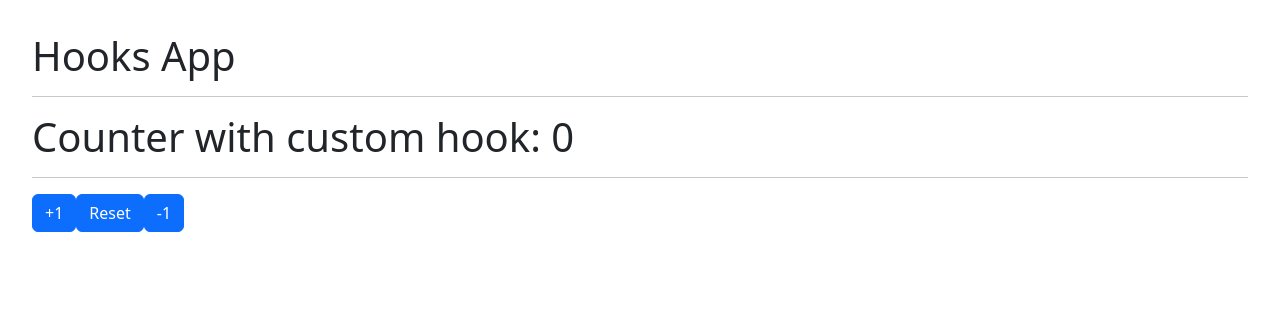
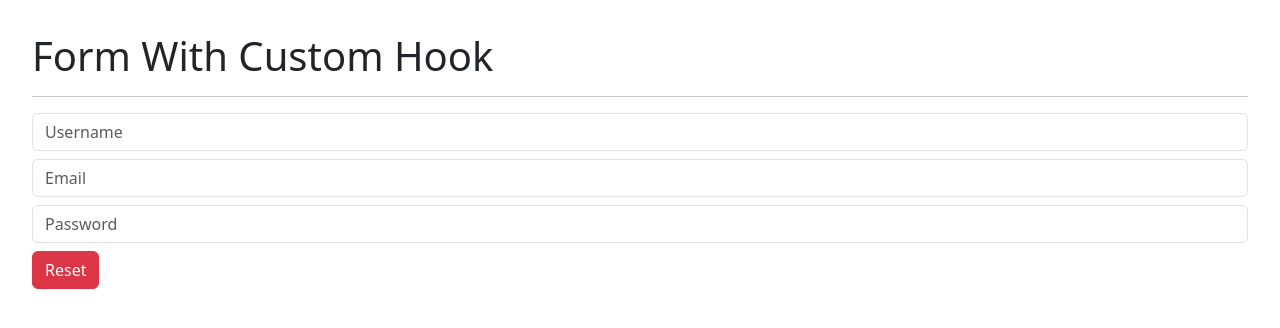
Before and after one commit to R4NU54/Aprendiendo-React, a React (Vite) app in the folder 06-hooks-app/: page / in a window 1280 px wide. Shown: the top 328 px of the page. Built offline with nearby package versions, Linux system fonts and the light colour scheme.

Commit message:
Add new components and hooks class

```diff
--- /dev/null
+++ b/06-hooks-app/src/02-useEffect/FormWithCustomHook.jsx
@@ -0,0 +1,48 @@
+import { useForm } from '../hooks/useForm';
+
+export const FormWithCustomHook = () => {
+  const { handleChange, username, password, email, onReset } = useForm({
+    username: '',
+    email: '',
+    password: '',
+  });
+
+  // const { username, email, password } = form;
+
+  return (
+    <>
+      <h1>Form With Custom Hook</h1>
+      <hr />
+      <input
+        type="text"
+        name="username"
+        className="form-control"
+        placeholder="Username"
+        value={username}
+        onChange={handleChange}
+      />
+
+      <input
+        type="email"
+        name="email"
+        className="form-control mt-2"
+        placeholder="Email"
+        value={email}
+        onChange={handleChange}
+      />
+
+      <input
+        type="password"
+        name="password"
+        className="form-control mt-2"
+        placeholder="Password"
+        value={password}
+        onChange={handleChange}
+      />
+
+      <button className="btn btn-danger mt-2" onClick={onReset}>
+        Reset
+      </button>
+    </>
+  );
+};
--- /dev/null
+++ b/06-hooks-app/src/02-useEffect/SimpleForm.jsx
@@ -0,0 +1,50 @@
+import { useState, useEffect } from 'react';
+import { Message } from './Message';
+
+export const SimpleForm = () => {
+  const [form, setform] = useState({
+    username: 'Raul',
+    email: 'rr@rr.com',
+  });
+
+  const { username, email } = form;
+
+  const handleChange = ({ target }) => {
+    const { name, value } = target;
+    setform({
+      ...form,
+      [name]: value,
+    });
+    console.log(name, value);
+  };
+
+  useEffect(() => {
+    console.log('Hey!');
+  }, [email]);
+
+  return (
+    <>
+      <h1>SimpleForm</h1>
+      <hr />
+      <input
+        type="text"
+        name="username"
+        className="form-control"
+        placeholder="Username"
+        value={username}
+        onChange={handleChange}
+      />
+
+      {username === 'Raul2' && <Message />}
+
+      <input
+        type="email"
+        name="email"
+        className="form-control mt-2"
+        placeholder="Email"
+        value={email}
+        onChange={handleChange}
+      />
+    </>
+  );
+};
--- /dev/null
+++ b/06-hooks-app/src/hooks/useForm.js
@@ -0,0 +1,24 @@
+import { useState } from 'react';
+
+export const useForm = (initialForm = {}) => {
+  const [formState, setFormState] = useState(initialForm);
+
+  const handleChange = ({ target }) => {
+    const { name, value } = target;
+    setFormState({
+      ...formState,
+      [name]: value,
+    });
+  };
+
+  const onResetForm = () => {
+    setFormState(initialForm);
+  };
+
+  return {
+    ...formState,
+    onResetForm,
+    formState,
+    handleChange,
+  };
+};
--- a/06-hooks-app/src/main.jsx
+++ b/06-hooks-app/src/main.jsx
@@ -1,10 +1,14 @@
-import React from 'react'
-import ReactDOM from 'react-dom/client'
-import { HooksApp } from './HooksApp.jsx'
-import './index.css'
+import React from 'react';
+import ReactDOM from 'react-dom/client';
+import './index.css';
+// import { HooksApp } from './HooksApp.jsx';
+// import { SimpleForm } from './02-useEffect/SimpleForm.jsx';
+import { FormWithCustomHook } from './02-useEffect/FormWithCustomHook.jsx';
 
 ReactDOM.createRoot(document.getElementById('root')).render(
   <React.StrictMode>
-    <HooksApp />
-  </React.StrictMode>,
-)
+    {/* <HooksApp /> */}
+    {/* <SimpleForm /> */}
+    <FormWithCustomHook />
+  </React.StrictMode>
+);
```
Also changed, not shown: 06-hooks-app/src/02-useEffect/Message.jsx (added, +23 -0 lines).
